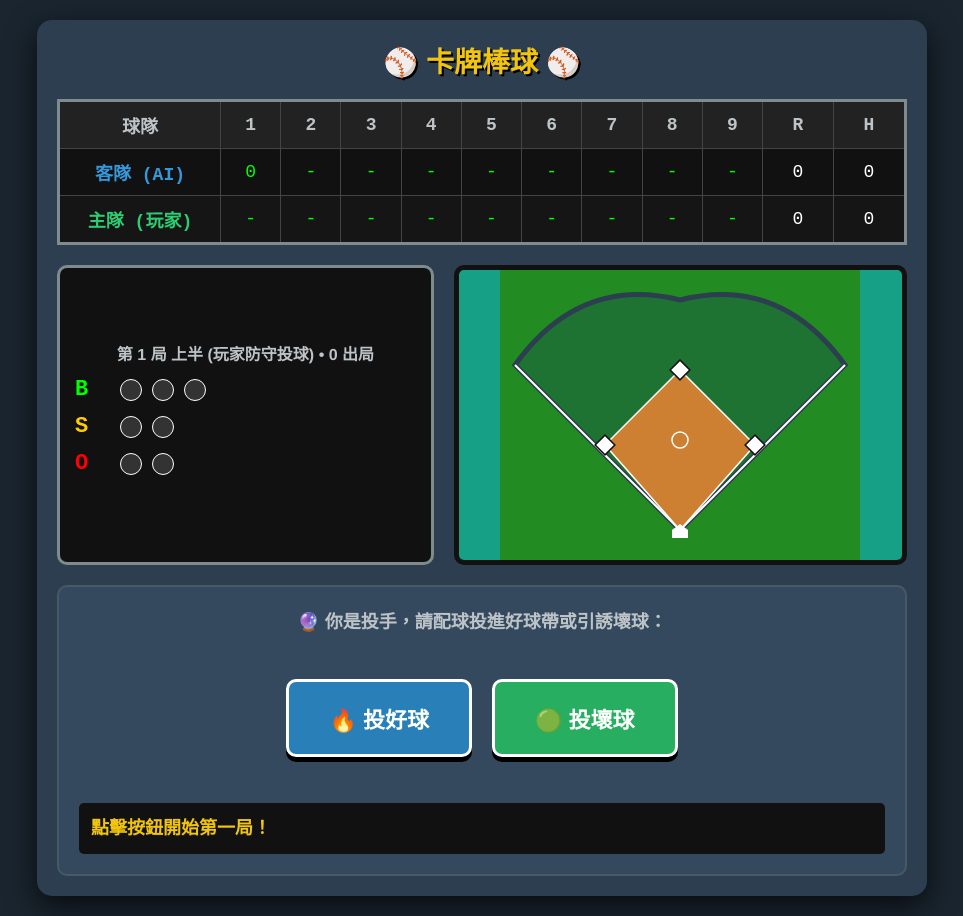
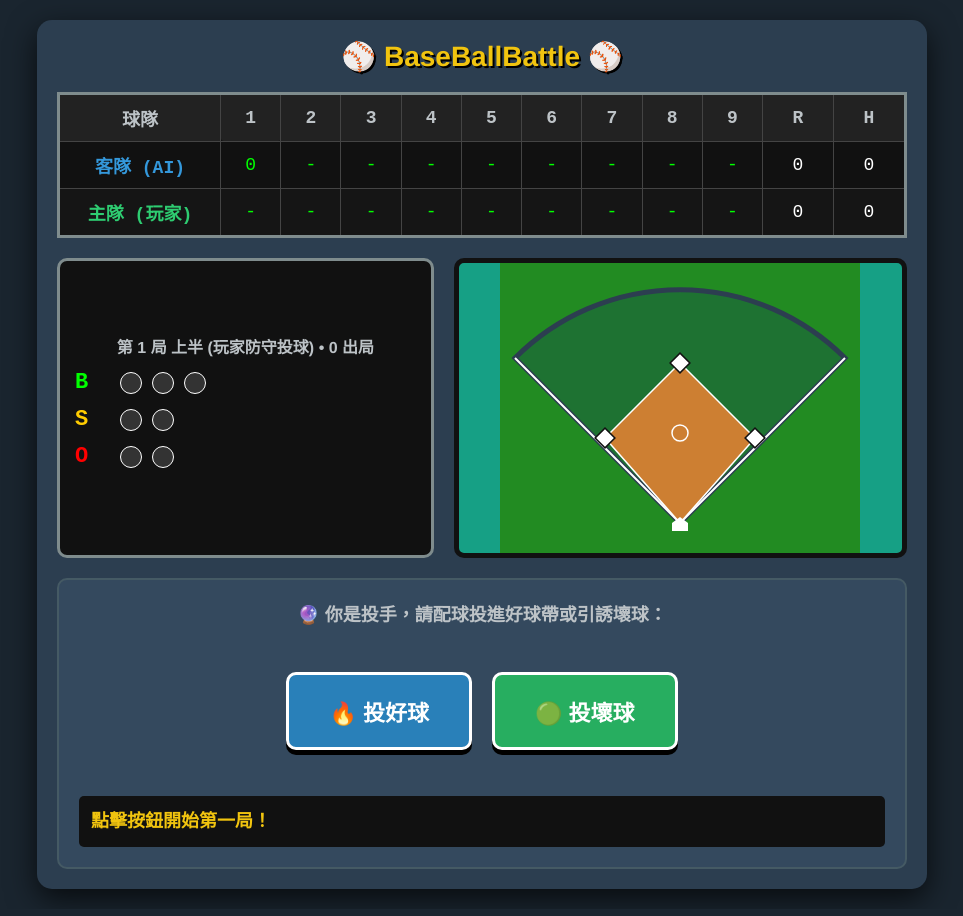
Before and after one commit to justin-POTM/baseball-game, a plain HTML site: page index.html in a window 1280 px wide. Shown: the whole page, without its empty margins (158-1121 px from the left). Drawn offline with Linux system fonts and the light colour scheme.

Commit message:
Update index.html

```diff
--- a/index.html
+++ b/index.html
@@ -3,7 +3,7 @@
 <head>
     <meta charset="UTF-8">
     <meta name="viewport" content="width=device-width, initial-scale=1.0">
-    <title>⚾ 卡牌棒球 ⚾</title>
+    <title>⚾ BaseBallBattle ⚾</title>
     <style>
         body { background-color: #1a252f; color: #fff; font-family: 'Helvetica Neue', Arial, sans-serif; text-align: center; margin: 0; padding: 20px; }
         .game-wrapper { max-width: 850px; margin: 0 auto; background: #2c3e50; padding: 20px; border-radius: 15px; box-shadow: 0 10px 30px rgba(0,0,0,0.7); }
@@ -68,7 +68,7 @@
 <body>
 
     <div class="game-wrapper">
-        <h1>⚾ 卡牌棒球 ⚾</h1>
+        <h1>⚾ BaseBallBattle ⚾</h1>
 
         <table class="scoreboard">
             <thead>
@@ -146,7 +146,6 @@
 
         let gameState = {};
 
-        // 初始化/重設全域狀態
         function initGameStateObject() {
             gameState = {
                 inning: 1, isTop: true,
@@ -160,7 +159,7 @@
                     home: { double: 0, triple: 0, hr: 0 }
                 }
             };
-            gameState.scoreAway[0] = 0; // 第一局上半初始為 0 分
+            gameState.scoreAway[0] = 0;
         }
 
         let currentInPlayOptions = [];
@@ -225,27 +224,30 @@
             return Math.random() < 0.46 ? "好球" : "壞球";
         }
 
-        // --- Canvas 繪圖渲染引擎（標準對稱圓弧扇形） ---
+        // --- Canvas 繪圖渲染引擎（已修正為本壘為中心的完美平滑正圓弧） ---
         function drawField() {
             ctx.clearRect(0, 0, canvas.width, canvas.height);
             ctx.fillStyle = "#228b22";
             ctx.fillRect(0, 0, canvas.width, canvas.height);
 
+            // 繪製完美流暢的外野扇形
             ctx.beginPath();
             ctx.moveTo(loc.home.x, loc.home.y);
-            ctx.lineTo(15, 95);
+            ctx.lineTo(15, 95); // 左邊線端點
 
-            ctx.quadraticCurveTo(80, 5, 180, 30);
-            ctx.quadraticCurveTo(280, 5, 345, 95);
+            // 以本壘為圓心，半徑約 233.35 (sqrt(165^2 + 165^2))，畫出平滑的單一圓弧全壘打牆
+            ctx.arc(loc.home.x, loc.home.y, 233.35, Math.PI * 1.25, Math.PI * 1.75, false);
 
             ctx.lineTo(loc.home.x, loc.home.y);
             ctx.fillStyle = "#1e7232";
             ctx.fill();
 
+            // 全壘打牆外緣粗線條
             ctx.strokeStyle = "#2c3e50";
             ctx.lineWidth = 5;
             ctx.stroke();
 
+            // 左右兩側白邊線
             ctx.beginPath();
             ctx.moveTo(loc.home.x, loc.home.y);
             ctx.lineTo(15, 95);
@@ -255,6 +257,7 @@
             ctx.lineWidth = 2;
             ctx.stroke();
 
+            // 內野鑽石紅土區
             ctx.beginPath();
             ctx.moveTo(loc.home.x, loc.home.y);
             ctx.lineTo(loc.base1.x, loc.base1.y);
@@ -701,11 +704,9 @@
             document.getElementById('turn-title').innerText = "🏁 比賽結束";
             document.getElementById('interactive-area').innerHTML = "";
 
-            // 顯示「再來一場」按鈕
             document.getElementById('restart-game-btn').style.display = "inline-block";
         }
 
-        // 🔄 再來一場重設邏輯
         function resetWholeGame() {
             document.getElementById('restart-game-btn').style.display = "none";
             initGameStateObject();
```
